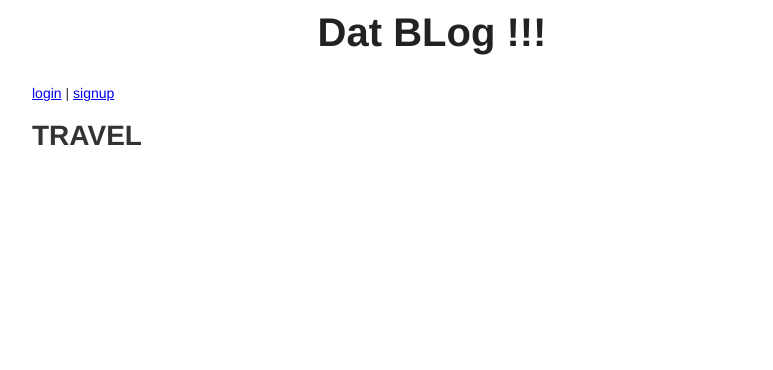
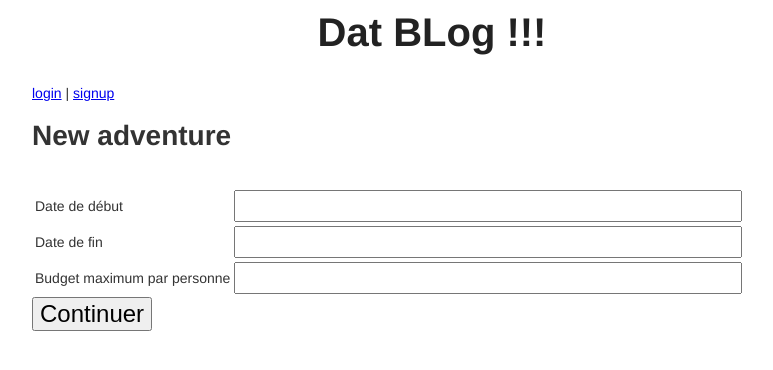
Before and after one commit to GuillaumeMante/Hackathon2013IL, a Python web app: template white-terra-413/templates/new_adventure.html in a window 1280 px wide. Shown: the top 370 px of the page, without its empty margins (208-981 px from the left). Run offline with Jinja, Linux system fonts and the light colour scheme; the template is opened without the code that fills it, so the values that code supplies are empty.

Commit message:
travel et friends html

```diff
--- a/white-terra-413/templates/new_adventure.html
+++ b/white-terra-413/templates/new_adventure.html
@@ -1,10 +1,52 @@
+
+
 {% extends "base.html" %}
 
 {% block content %}
-    <h1>TRAVEL</h1>
+    <h1>New adventure</h1>
     <br>
     <div>
+     <form method="post">
+       <table>
+        <tr>
+          <td class="label">
+            Date de début
+          </td>
+          <td>
+            <input type="text" name="date_debut" value="">
+          </td>
+          <td class="error">
+            {{error_date_debut}}
+          </td>
+        </tr>
 
+        <tr>
+          <td class="label">
+            Date de fin
+          </td>
+          <td>
+            <input type="text" name="date_fin" value="">
+          </td>
+          <td class="error">
+            {{error_date_fin}}
+          </td>
+        </tr>
+
+        <tr>
+          <td class="label">
+            Budget maximum par personne
+          </td>
+          <td>
+            <input type="text" name="budget" value="">
+          </td>
+          <td class="error">
+            {{error_budget}}
+          </td>
+        </tr>
+
+       </table>
+      <input type="submit" value="Continuer">
+      </form>
 
     </div>
 {% endblock %}
--- a/white-terra-413/templates/travel.html
+++ b/white-terra-413/templates/travel.html
@@ -4,7 +4,7 @@
     <h1>TRAVEL</h1>
     <br>
     <div>
-    <input type="button" name="Begin an adventure" value="new_adventure" onclick="self.location.href='new_adventure.html'" style="background-color:#3cb371" style="color:white; font-weight:bold"onclick>
+    <input type="button" name="Begin an adventure" value="new_adventure" onclick="self.location.href='new_adventure'" style="background-color:#3cb371" style="color:white; font-weight:bold"onclick>
 
     </div>
 {% endblock %}
```
Also changed, not shown: white-terra-413/roadtrip.py (+56 -3 lines), white-terra-413/templates/base.html (+6 -12 lines), white-terra-413/templates/new_friends.html (added, +10 -0 lines).
